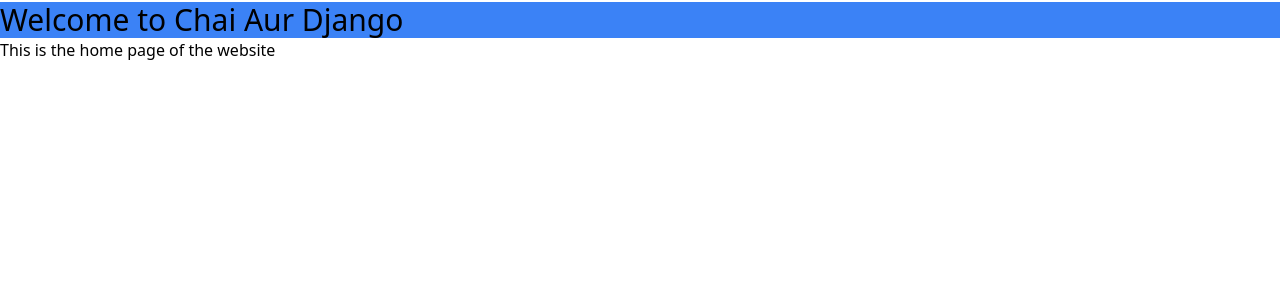
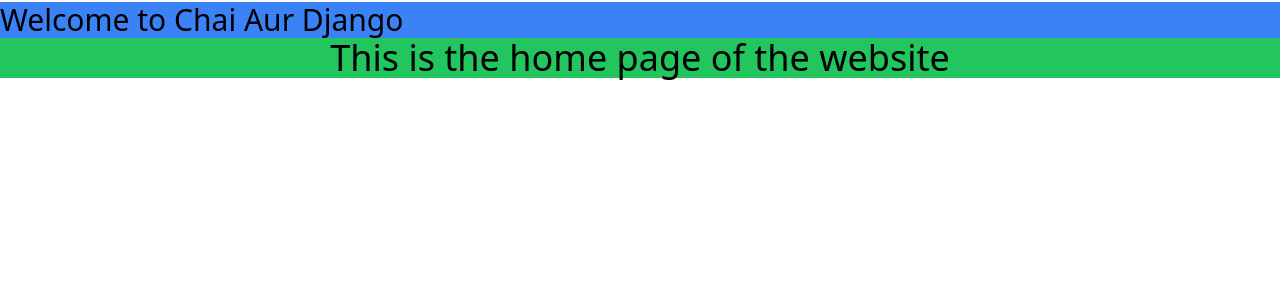
Before and after one commit to amank736836/Chai-Aur-Django, a Django app: template chaiaurDjango/templates/Home/index.html in a window 1280 px wide. Shown: the part 22-324 px from the top of the page. Run offline with Django 3.2, Linux system fonts and the light colour scheme; the template is opened without the code that fills it, so the values that code supplies are empty; style sheets or scripts are compiled from the project's sources; some libraries are stand-ins or nearby versions.

Commit message:
update home page styling with centered text and green background

```diff
--- a/chaiaurDjango/templates/Home/index.html
+++ b/chaiaurDjango/templates/Home/index.html
@@ -1,5 +1,5 @@
 {% extends "layout.html" %} {% block title %}Home{% endblock title %}
 {% block content %}
 <h1 class="bg-blue-500 text-3xl">Welcome to Chai Aur Django</h1>
-<p>This is the home page of the website</p>
+<p class=" text-4xl text-center w-full bg-green-500">This is the home page of the website</p>
 {% endblock content %}
```
